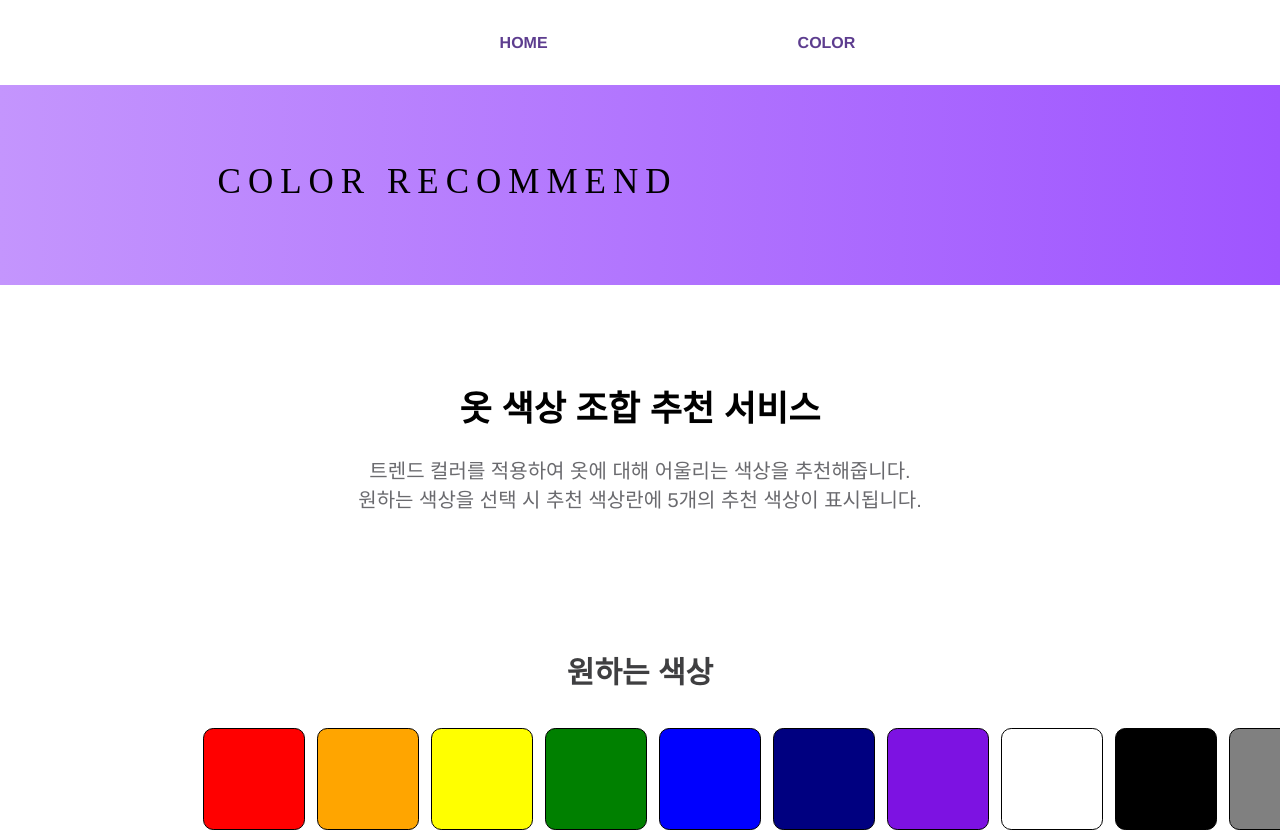
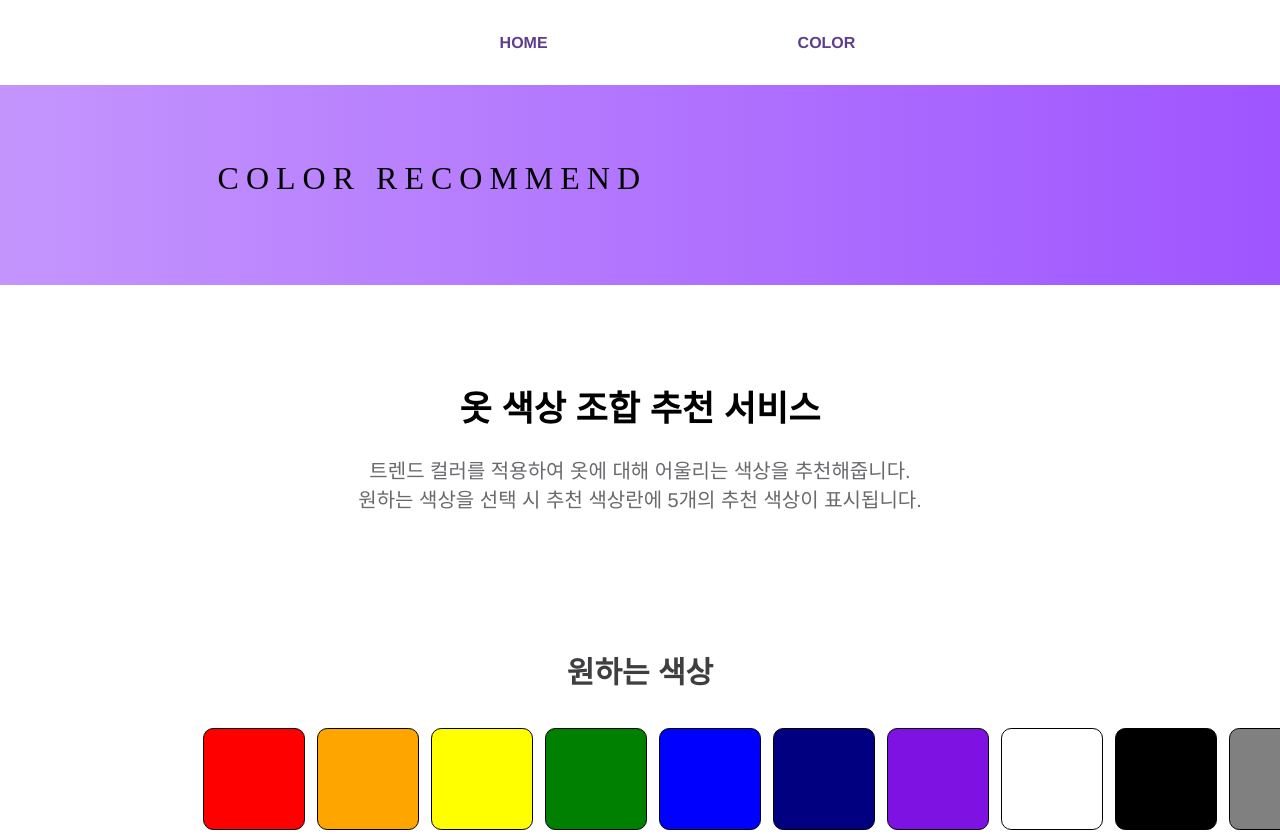
Before and after one commit to MunJinYeong/MunJinYeong.github.io, a plain HTML site: page recommend.html in a window 1280 px wide. Shown: the top 834 px of the page. Drawn offline with Linux system fonts and the light colour scheme.

Commit message:
recommend 최종 완성

```diff
--- a/recommend.html
+++ b/recommend.html
@@ -99,7 +99,7 @@
         .article{
             text-align: center;
         }
-        h1{
+        .head{
             font-size:35px;
         }
         h2{
```
